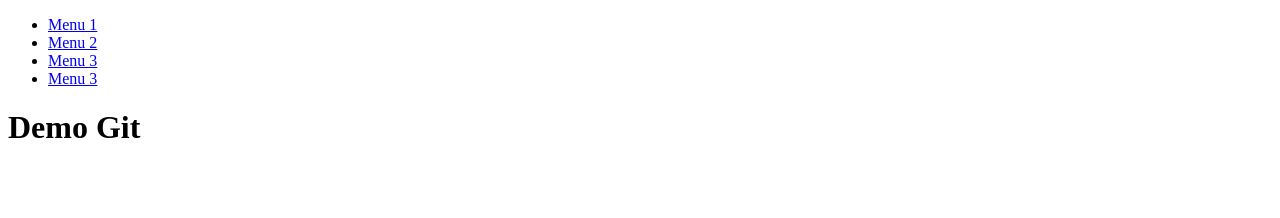
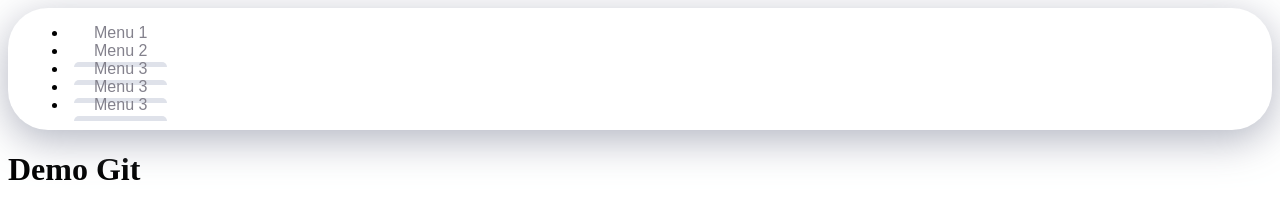
Before and after one commit to Symica2024/projet1, a plain HTML site: page Index.html in a window 1280 px wide. Drawn offline with Linux system fonts and the light colour scheme.

Commit message:
ajout style

```diff
--- a/Index.html
+++ b/Index.html
@@ -4,15 +4,18 @@
     <meta charset="UTF-8" />
     <meta name="viewport" content="width=device-width, initial-scale=1.0" />
     <title>Demo Git</title>
+    <link rel="stylesheet" href="style.css">
   </head>
   <body>
     <header>
       <nav>
         <ul>
-            <li><a href="#">Menu 1</a></li>
-            <li><a href="#">Menu 2</a></li>
-            <li><a href="#">Menu 3</a></li>
-            <li><a href="#">Menu 3</a></li>
+            <li><a href="#" class="nav-item is-active" data-active-color="orange">Menu 1</a></li>
+            <li><a href="#" class="nav-item" data-active-color="green">Menu 2</a></li>
+            <li><a href="#"class="nav-item" data-active-color="blue">Menu 3</a></li>
+            <li><a href="#"class="nav-item" data-active-color="red">Menu 3</a></li>
+            <li><a href="#"class="nav-item" data-active-color="rebeccapurple">Menu 3</a></li>
+            <span class="nav-indicator"></span>
         </ul>
          </nav>
     </header>
--- /dev/null
+++ b/style.css
@@ -0,0 +1,57 @@
+/* On fait en sorte que chaque élément contienne sa marge interne avec box-sizing et on retire les traits qui sont par défaut sur les liens */
+* {
+    box-sizing: border-box;
+    text-decoration: none;
+  }
+
+  /* On modernise notre balise de navigation avec une petite ombre. On mets tous les éléments du menu les uns bien à côté des autres avec flexbox (display: flex) */
+  nav {
+    background-color: #fff;
+    padding: 0 20px;
+    border-radius: 40px;
+    box-shadow: 0 10px 40px rgba(159, 162, 177, .8);
+    display: flex;
+    overflow: hidden;
+    overflow-x: auto;
+    position: relative;
+  }
+
+  /* On stylise chaque élément */
+  .nav-item {
+    color: #83818c;
+    font-family: arial, sans-serif;
+    padding: 20px;
+    margin: 0 6px;
+    position: relative;
+  }
+
+  /* Ici on met juste un petit élément avant chaque élément pour le rendre plus beau visuellement */
+  .nav-item:before {
+    content: "";
+    position: absolute;
+    bottom: -6px;
+    background-color: #dfe2ea;
+    height: 5px;
+    width: 100%;
+    border-radius: 8px 8px 0 0;
+    left: 0;
+    transition: .3s;
+  }
+
+  /* Avec les dernières nouveautés de CSS, on peut changer les propriétés des éléments selon des conditions avec not */
+  .nav-item:not(.is-active):hover:before {
+    bottom: 0;
+  }
+  .nav-item:not(.is-active):hover {
+    color: #333;
+  }
+
+  /* Stylisons notre indicateur */
+  .nav-indicator {
+    position: absolute;
+    left: 0;
+    bottom: 0;
+    height: 5px;
+    transition: .4s;
+    border-radius: 8px 8px 0 0;
+  }
```
